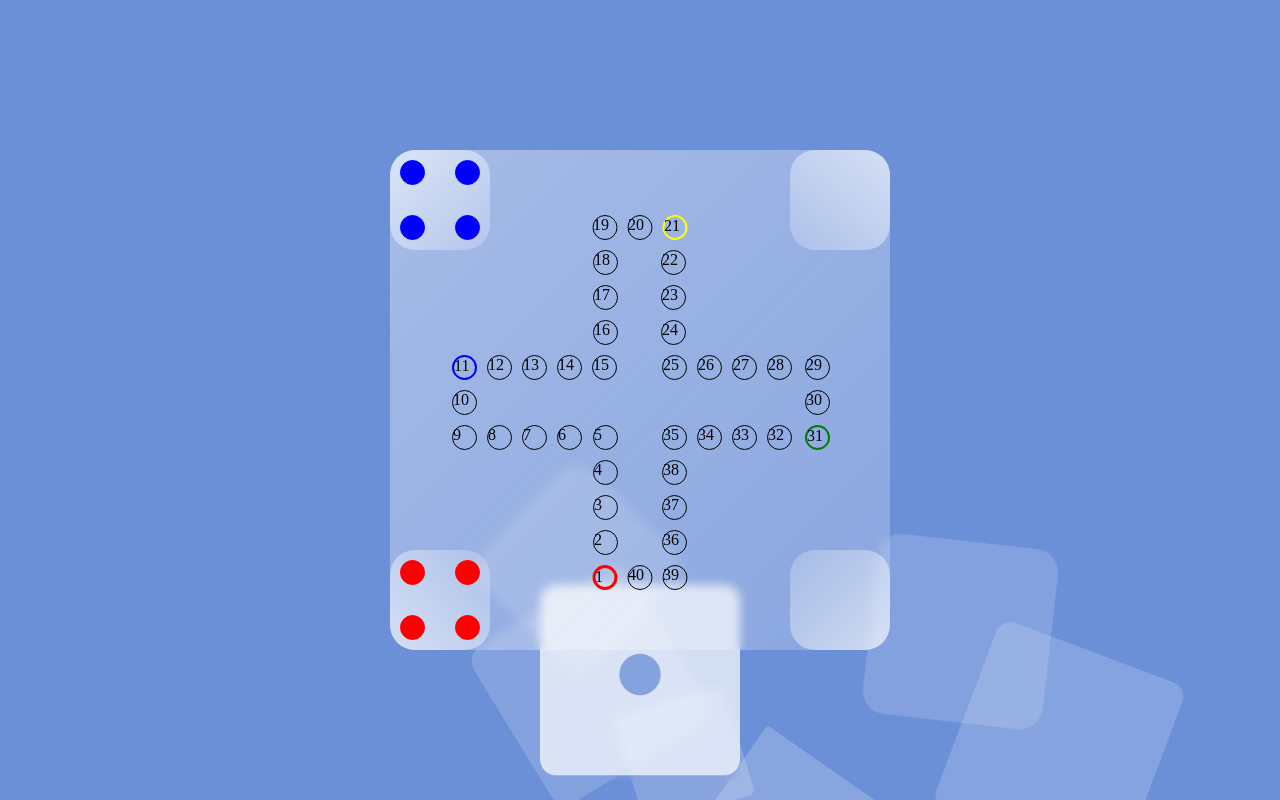
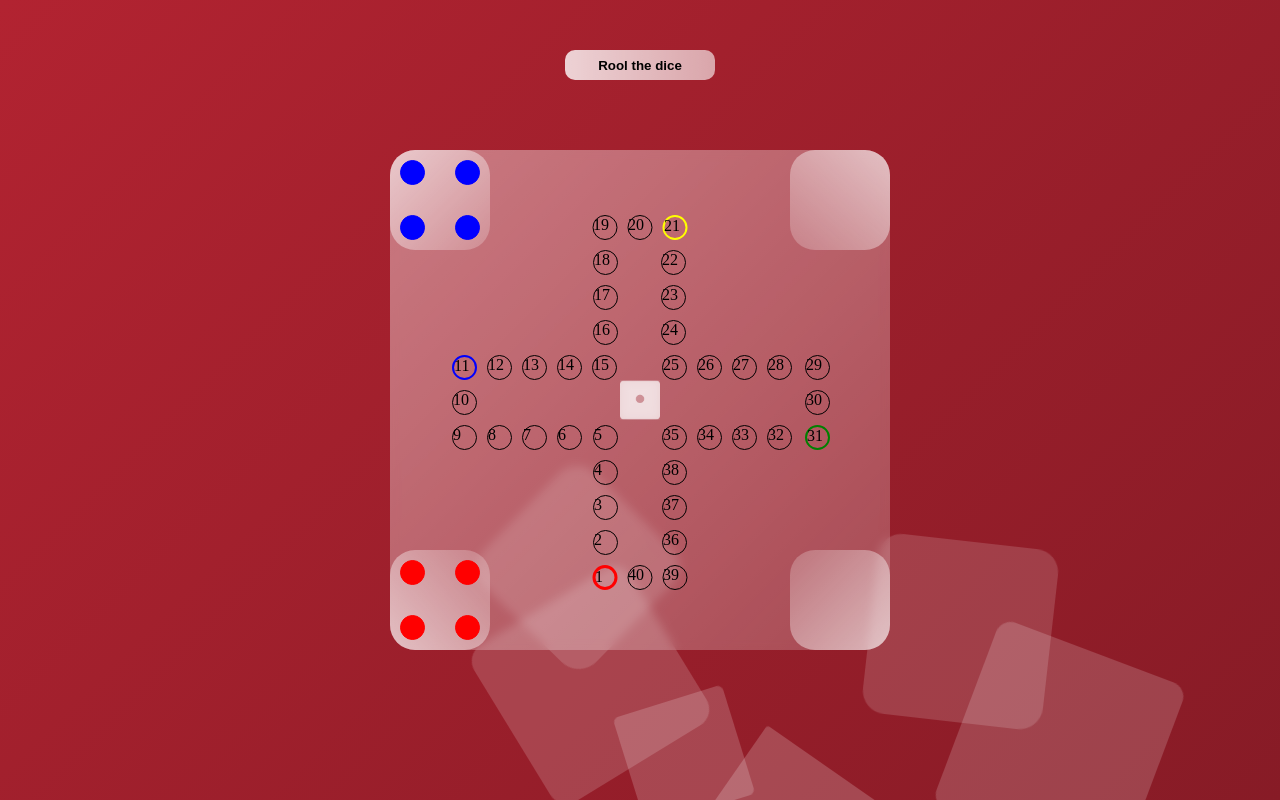
Before and after one commit to dhunjadi/mdga, a plain HTML site: page index.html in a window 1280 px wide. Both pictures are taken after a click on the element "2 Players". Drawn offline with Linux system fonts and the light colour scheme.

Commit message:
Add files via upload

```diff
--- a/css/styles.css
+++ b/css/styles.css
@@ -5,7 +5,6 @@
 }
 
 main {
-background-image: radial-gradient(circle at 50% 14.71%, #a7deff 0, #6c90d8 50%, #38496b 100%);
   min-height: 100vh;
   display: flex;
   align-items: center;
@@ -60,13 +59,28 @@ backdrop-filter: blur(5px);
 }
 
 .dice-div img{
-  width: 200px;
-  height: 200px;
+  width: 40px;
+  height: 40px;
   position: absolute;
-  bottom: 20px;
+  TOP: 50%;
   left: 50%;
-  transform: translateX(-50%);
+  transform: translate(-50%, -50%);
   backdrop-filter: blur(5px);
+}
+
+.btn-roll{
+  position: absolute;
+  top: 50px;
+  width: 150px;
+  height: 30px;
+  background: linear-gradient(to right , rgba(255, 255, 255, 0.8), rgba(255, 255, 255, 0.6));
+  border-radius: 10px;
+  border: none;
+  cursor: pointer;
+}
+
+.btn-roll:hover{
+  background: linear-gradient(to right , rgba(255, 255, 255, 0.6), rgba(255, 255, 255, 0.8));
 }
 
 /* P1 */
@@ -593,7 +607,7 @@ height: 500px;
     left: 0;
     margin: 0;
     padding: 0;
-    background: #6c90d8;
+    background: linear-gradient(135deg, #6C90D8 0%, #7E6CD8 100%);
     overflow: hidden;
 }
 .background li {
--- a/index.html
+++ b/index.html
@@ -29,11 +29,15 @@
        <li></li>
     </ul>
 
+    <button class="btn-roll hidden"><h4>Rool the dice</h4></button>
+
+    <div class="table hidden">
+
+    <!-- DICE -->
+
     <div class="dice-div hidden">
       <img class="dice-img" src="images/dice1.png" alt="">
     </div>
-
-    <div class="table hidden">
 
       <!-- P1 -->
 
--- a/script.js
+++ b/script.js
@@ -1,3 +1,9 @@
+// BACKGROUND
+bg = document.querySelector('.background');
+
+//BUTTON
+rollBtn = document.querySelector('.btn-roll');
+
 // MODAL START
 modal = document.querySelector('.modal');
 twoPlayers = document.querySelector('.two-players');
@@ -6,6 +12,8 @@ fourPlayers = document.querySelector('.four-players');
 
 // TABLE
 table = document.querySelector('.table');
+diceDiv = document.querySelector('.dice-div');
+diceImg = document.querySelector('.dice-img');
 
 // P1 SQUARE
 p1Square = document.querySelector('.p1-square');
@@ -54,6 +62,9 @@ gameStart2 = function (){
   p3Square.classList.remove('hidden');
   p4Square.classList.remove('hidden');
   diceDiv.classList.remove('hidden');
+  rollBtn.classList.remove('hidden');
+  bg.style.background = 'linear-gradient(135deg, #B22331 0%, #871B26 100%)';
+
   for(i = 0; i < p3Length.length; i++){
     p3Length[i].classList.add('disabled');
     p4Length[i].classList.add('disabled');
@@ -68,6 +79,7 @@ gameStart3 = function (){
   p3Square.classList.remove('hidden');
   p4Square.classList.remove('hidden');
   diceDiv.classList.remove('hidden');
+  rollBtn.classList.remove('hidden');
   for(i = 0; i < p3Length.length; i++){
     p4Length[i].classList.add('disabled');
   }
@@ -80,6 +92,7 @@ gameStart4 = function (){
   p2Square.classList.remove('hidden');
   p3Square.classList.remove('hidden');
   p4Square.classList.remove('hidden');
+  rollBtn.classList.remove('hidden');
   diceDiv.classList.remove('hidden');
 }
 
@@ -89,13 +102,11 @@ fourPlayers.addEventListener('click', gameStart4);
 
 // DICE ROLL
 
-const diceDiv = document.querySelector('.dice-div');
-const diceImage = document.querySelector('.dice-div img');
+rollBtn.addEventListener('click', function(){
+  const dice = Math.trunc(Math.random() * 6) + 1;
+  diceImg.src = `images/dice${dice}.png`;
 
-diceNumber = function () {
-  diceNumber = Math.floor(Math.random() * 6) + 1;
-  diceImageSource = 'images/dice' + diceNumber + '.png'
-  diceImage.setAttribute('src', diceImageSource);
-}
-
-diceImage.addEventListener('click', diceNumber);
+  if(dice === 6){
+    console.log('congrats');
+  }
+})
```
